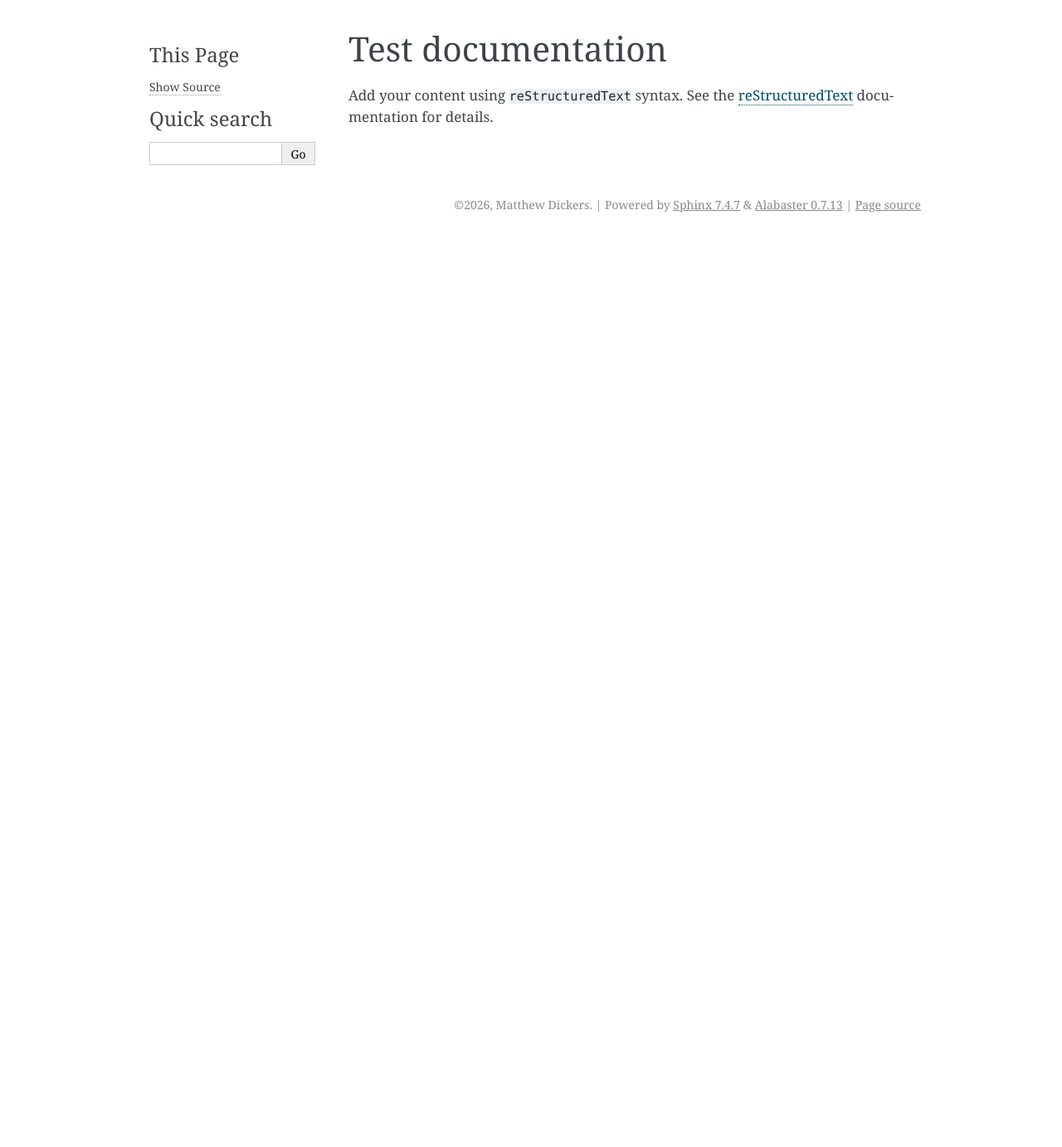
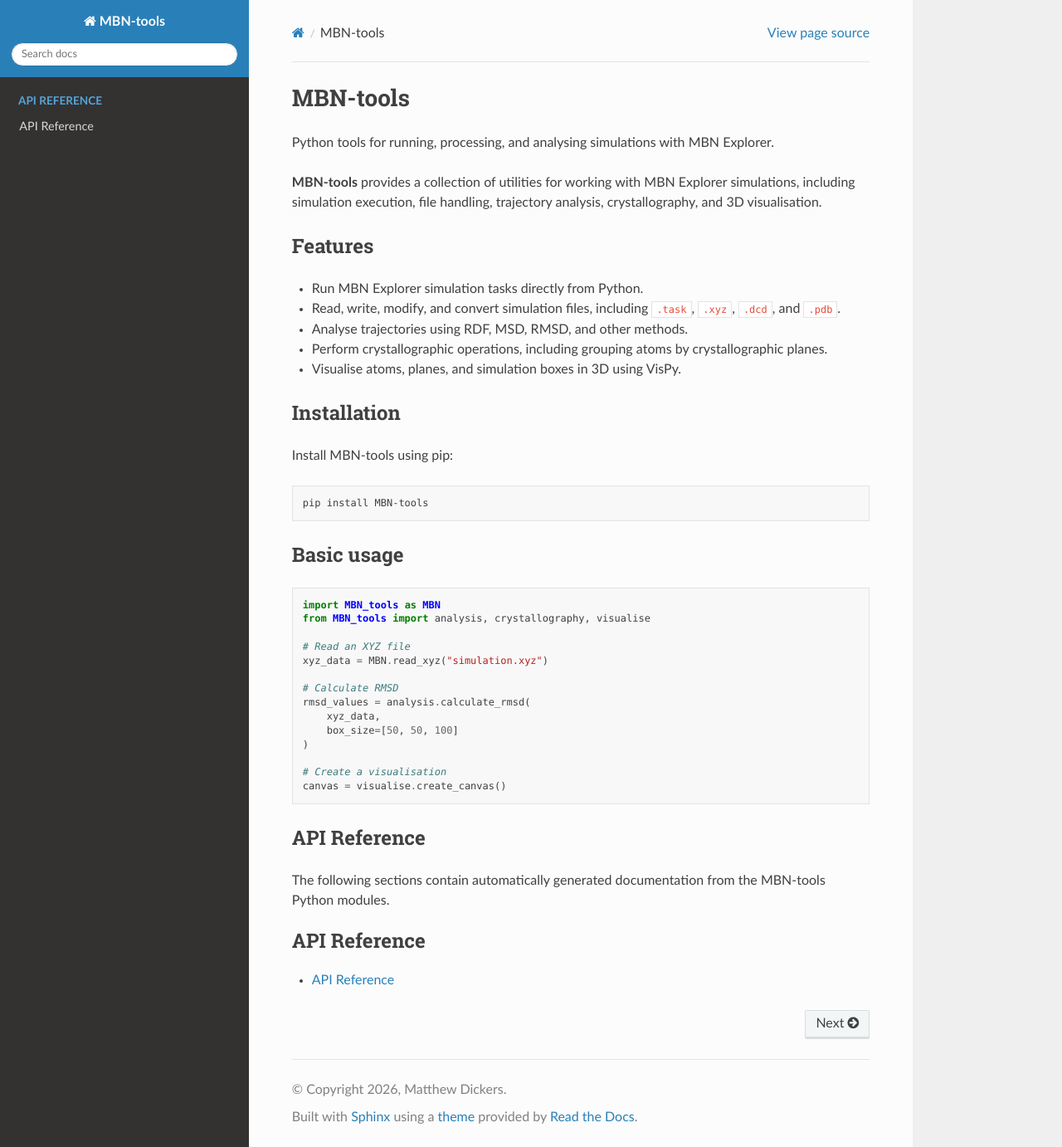
Before and after one commit to mattdickers/MBN-tools, a Sphinx documentation site: the page built from docs/index.rst, in a window 1280 px wide and 1382 px high. Shown: the whole window at 83% size. Built offline with Sphinx 7.4.7 and the Read the Docs theme 3.1.0, drawn with Linux system fonts in a browser that asks for light colours.

Commit message:
Updated docs

```diff
--- /dev/null
+++ b/docs/api.rst
@@ -0,0 +1,12 @@
+
+API Reference
+=============
+
+.. autosummary::
+   :toctree: generated
+   :recursive:
+
+   MBN_tools
+   MBN_tools.analysis
+   MBN_tools.crystallography
+   MBN_tools.visualise
--- a/docs/conf.py
+++ b/docs/conf.py
@@ -18,7 +18,26 @@
     'sphinx.ext.duration',
     'sphinx.ext.doctest',
     'sphinx.ext.autodoc',
+    'sphinx.ext.autosummary',
+    'sphinx.ext.napoleon',
 ]
+
+# Automatically generate summary pages for modules and classes
+autosummary_generate = True
+
+# Include documented members in the generated documentation
+autodoc_default_options = {
+    'members': True,
+    'undoc-members': False,
+    'show-inheritance': True,
+}
+
+# Include type hints in function descriptions
+autodoc_typehints = 'description'
+
+# Support Google-style and NumPy-style docstrings
+napoleon_google_docstring = True
+napoleon_numpy_docstring = True
 
 templates_path = ['_templates']
 exclude_patterns = []
@@ -28,5 +47,5 @@
 # -- Options for HTML output -------------------------------------------------
 # https://www.sphinx-doc.org/en/master/usage/configuration.html#options-for-html-output
 
-html_theme = 'alabaster'
+html_theme = 'sphinx_rtd_theme'
 html_static_path = ['_static']
--- a/docs/index.rst
+++ b/docs/index.rst
@@ -1,16 +1,62 @@
-.. Test documentation master file, created by
-   sphinx-quickstart on Thu Oct 29 17:05:25 2026.
-   You can adapt this file completely to your liking, but it should at least
-   contain the root `toctree` directive.
 
-Test documentation
-==================
+MBN-tools
+=========
 
-Add your content using ``reStructuredText`` syntax. See the
-`reStructuredText <https://www.sphinx-doc.org/en/master/usage/restructuredtext/index.html>`_
-documentation for details.
+Python tools for running, processing, and analysing simulations
+with MBN Explorer.
 
+**MBN-tools** provides a collection of utilities for working with
+MBN Explorer simulations, including simulation execution, file
+handling, trajectory analysis, crystallography, and 3D visualisation.
+
+Features
+--------
+
+* Run MBN Explorer simulation tasks directly from Python.
+* Read, write, modify, and convert simulation files, including
+  ``.task``, ``.xyz``, ``.dcd``, and ``.pdb``.
+* Analyse trajectories using RDF, MSD, RMSD, and other methods.
+* Perform crystallographic operations, including grouping atoms
+  by crystallographic planes.
+* Visualise atoms, planes, and simulation boxes in 3D using VisPy.
+
+Installation
+------------
+
+Install MBN-tools using pip:
+
+.. code-block:: bash
+
+   pip install MBN-tools
+
+Basic usage
+-----------
+
+.. code-block:: python
+
+   import MBN_tools as MBN
+   from MBN_tools import analysis, crystallography, visualise
+
+   # Read an XYZ file
+   xyz_data = MBN.read_xyz("simulation.xyz")
+
+   # Calculate RMSD
+   rmsd_values = analysis.calculate_rmsd(
+       xyz_data,
+       box_size=[50, 50, 100]
+   )
+
+   # Create a visualisation
+   canvas = visualise.create_canvas()
+
+API Reference
+-------------
+
+The following sections contain automatically generated documentation
+from the MBN-tools Python modules.
 
 .. toctree::
    :maxdepth: 2
-   :caption: Contents:
+   :caption: API Reference
+
+   api
--- /dev/null
+++ b/docs/requirements.txt.txt
@@ -0,0 +1,2 @@
+sphinx
+sphinx-rtd-theme
```
Also changed, not shown: .readthedocs.yaml.
